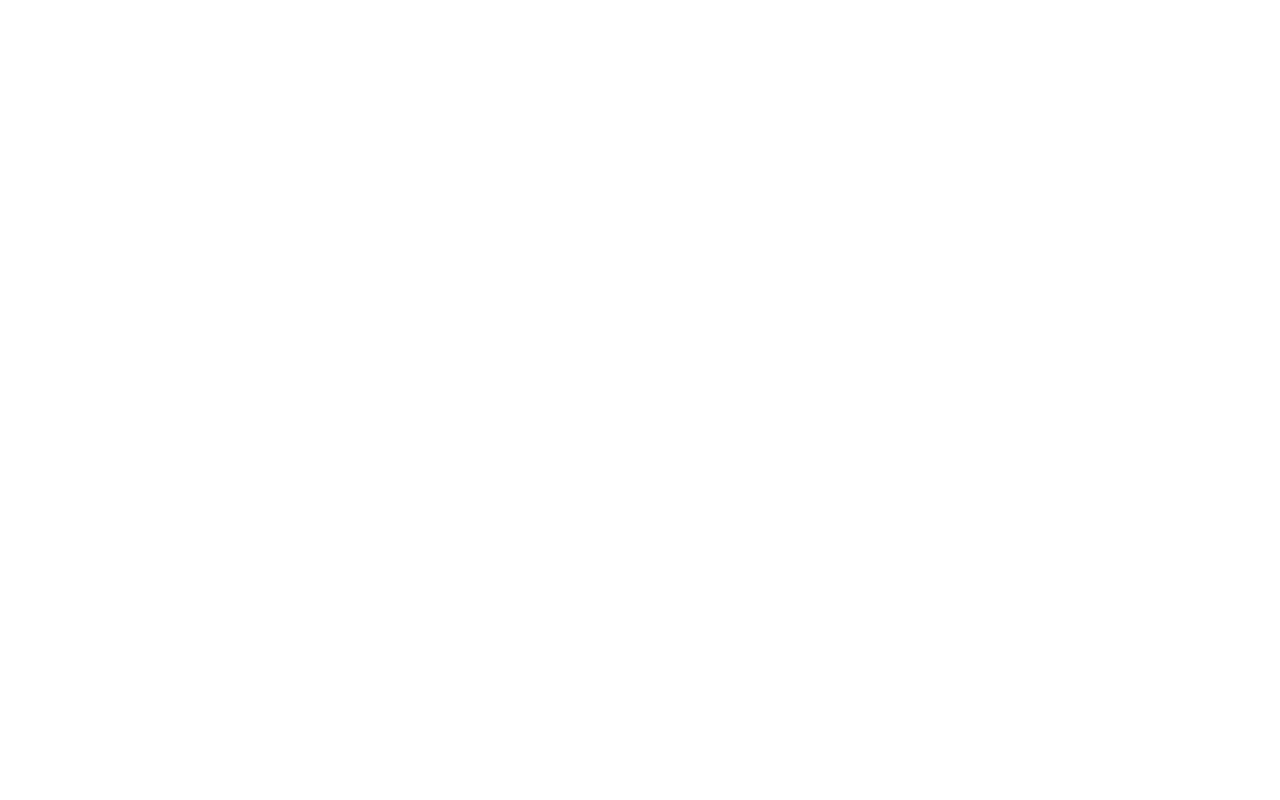
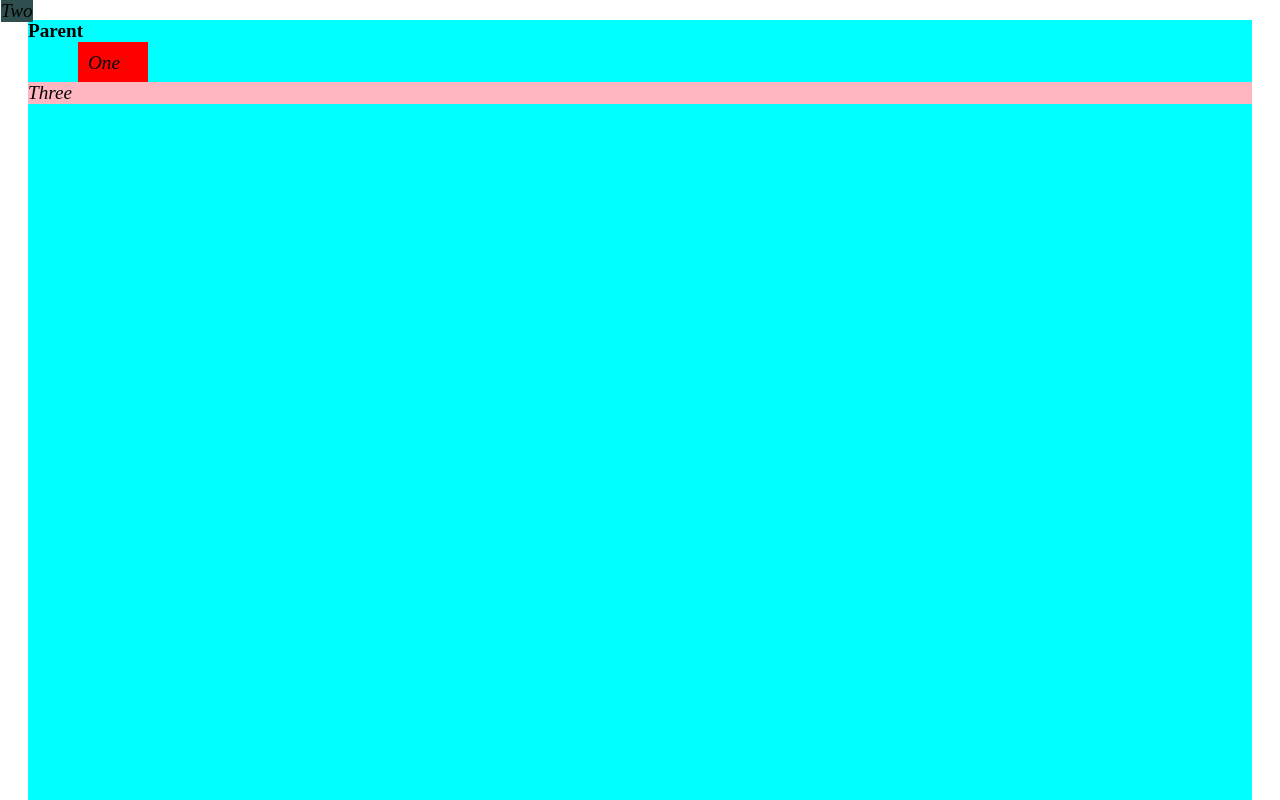
Before and after one commit to Elijahleye/demo-repo, a plain HTML site: page index.html in a window 1280 px wide. Shown: the top 800 px of the page. Drawn offline with Linux system fonts and the light colour scheme.

Commit message:
random css revision

```diff
--- a/index.html
+++ b/index.html
@@ -1,12 +1,19 @@
 <!DOCTYPE html>
 <html lang="en">
-<head>
-    <meta charset="UTF-8">
-    <meta http-equiv="X-UA-Compatible" content="IE=edge">
-    <meta name="viewport" content="width=device-width, initial-scale=1.0">
+  <head>
+    <meta charset="UTF-8" />
+    <meta http-equiv="X-UA-Compatible" content="IE=edge" />
+    <meta name="viewport" content="width=device-width, initial-scale=1.0" />
     <title>Document</title>
-</head>
-<body>
-
-</body>
+    <link rel="stylesheet" href="style.css" />
+    <style>
+    </style>
+  </head>
+  <body>
+    <div class="parent">Parent
+        <div class="child-one child">One</div>
+        <div class="child-two child">Two</div>
+        <div class="child-three child">Three</div>
+    </div>
+  </body>
 </html>
--- /dev/null
+++ b/style.css
@@ -0,0 +1,46 @@
+.parent {
+  background-color: aqua;
+  font-family: "Times New Roman", Times, serif;
+  font-size: larger;
+  font-weight: 800;
+  height: 200vh;
+  margin: 20px;
+  position: relative;
+}
+.child {
+  font-style: italic;
+  font-weight: 200;
+}
+.child-one {
+  background-color: red;
+  position: sticky;
+  top: 10px;
+  height: 20px;
+  width: 50px;
+  margin-left: 50px;
+  padding: 10px;
+  z-index: 1;
+  transition: linear 1s ;
+}
+.parent:hover .child-one {
+    background-color: greenyellow;
+  transform: translateY(100%);
+  width: 80px;
+  animation: boxAnimate 1s ease-in-out forwards  ;
+}
+@keyframes boxAnimate {
+    100%{
+        transform: translateY(100%)
+    }
+
+}
+.child-two {
+  background-color: darkslategray;
+  position: fixed;
+  top: 0;
+  left: 1px;
+}
+.child-three {
+  background-color: lightpink;
+  position: sticky;
+}
```
